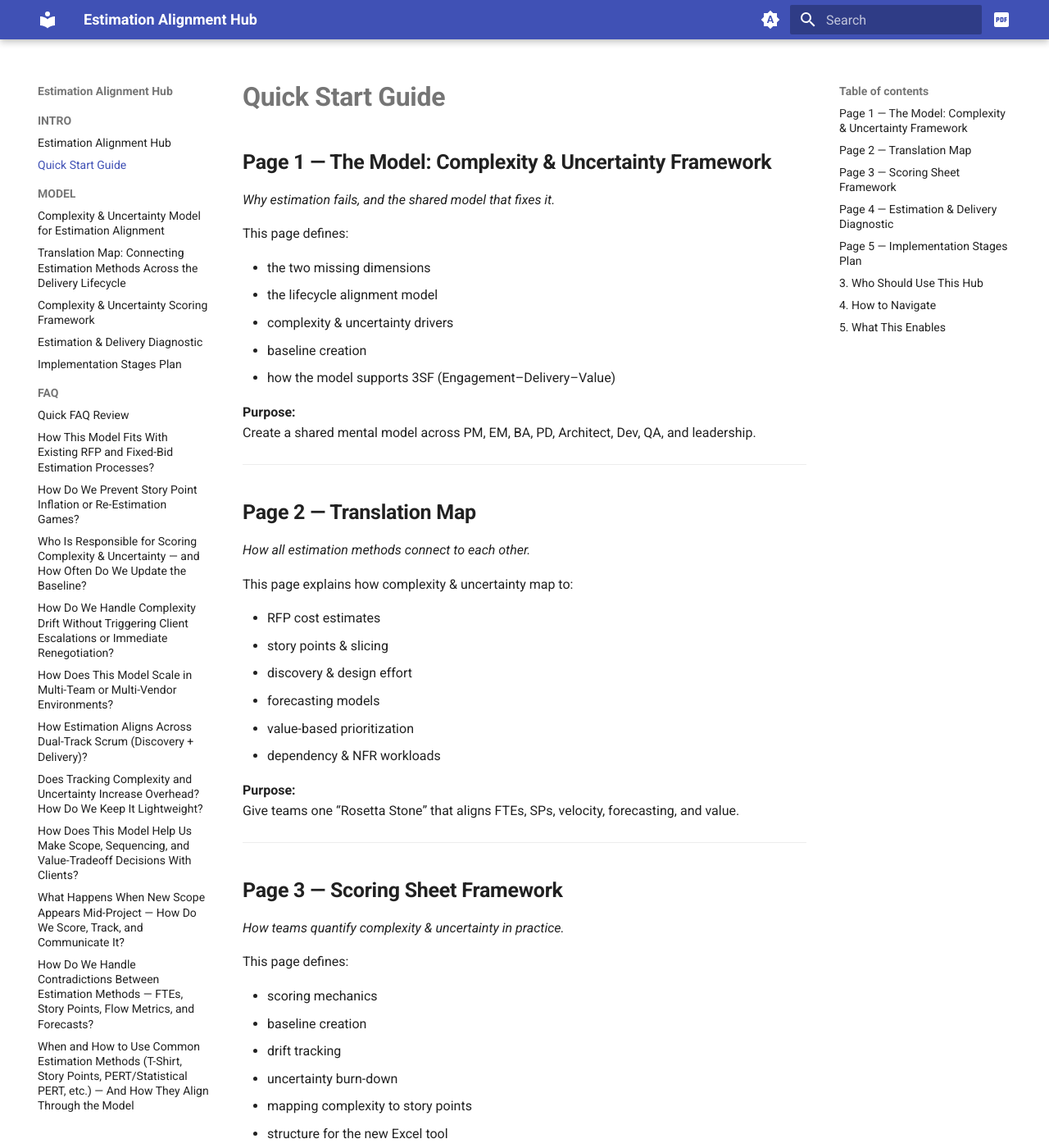
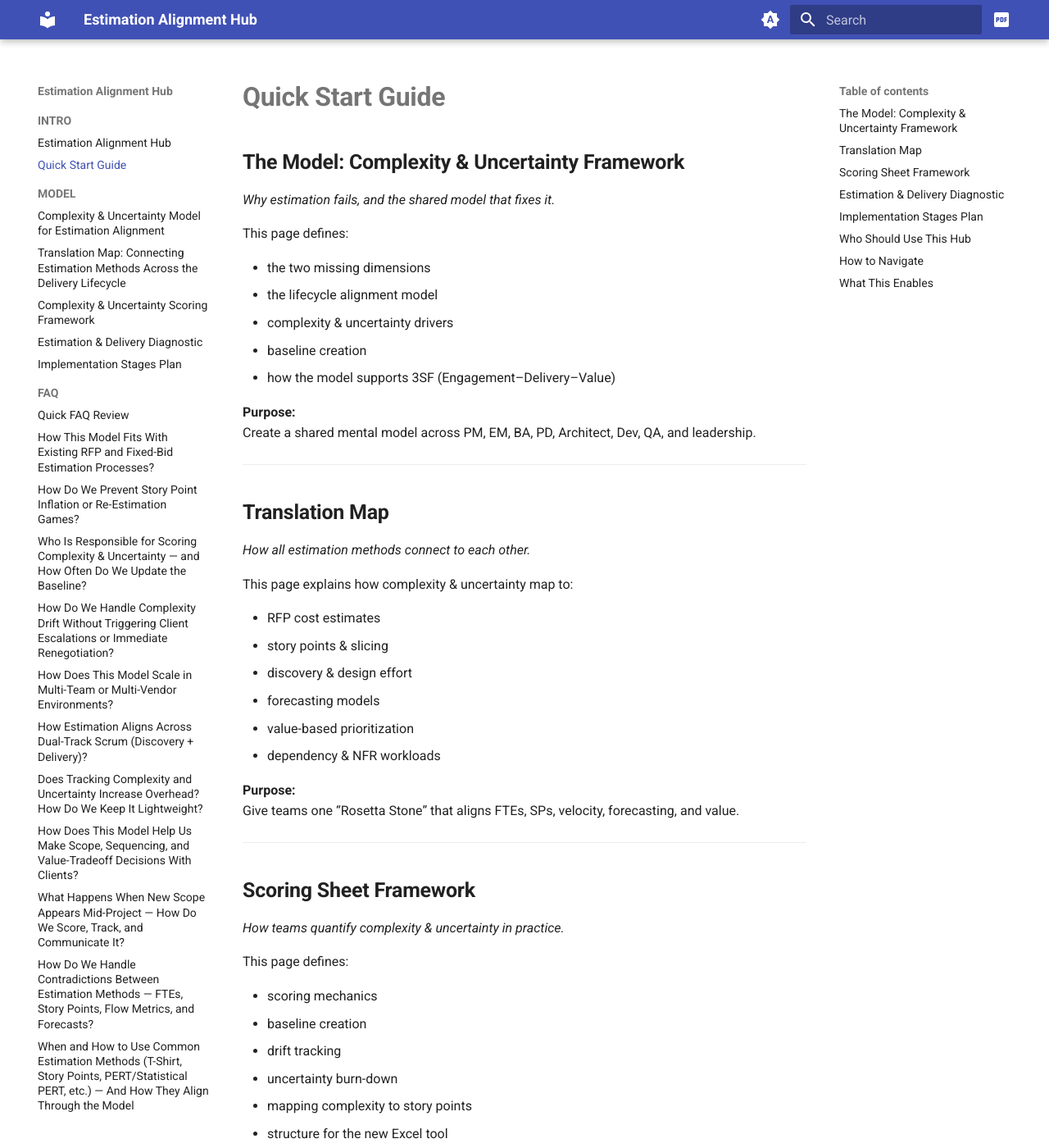
Before and after one commit to vitar/eah, an MkDocs documentation site: the page built from docs/010-quick-start.md, in a window 1280 px wide and 1400 px high. Shown: the whole window at 82% size. Built offline with MkDocs 1.6.1 and Material for MkDocs 9.7.7, drawn with Linux system fonts in a browser that asks for light colours; some of the changed text lies outside the part shown.

Commit message:
Update 010-quick-start.md

```diff
--- a/docs/010-quick-start.md
+++ b/docs/010-quick-start.md
@@ -1,6 +1,6 @@
 # **Quick Start Guide**
 
-## **Page 1 — The Model: Complexity & Uncertainty Framework**
+## **The Model: Complexity & Uncertainty Framework**
 
 *Why estimation fails, and the shared model that fixes it.*
 
@@ -17,7 +17,7 @@ Create a shared mental model across PM, EM, BA, PD, Architect, Dev, QA, and lead
 
 ---
 
-## **Page 2 — Translation Map**
+## **Translation Map**
 
 *How all estimation methods connect to each other.*
 
@@ -35,7 +35,7 @@ Give teams one “Rosetta Stone” that aligns FTEs, SPs, velocity, forecasting,
 
 ---
 
-## **Page 3 — Scoring Sheet Framework**
+## **Scoring Sheet Framework**
 
 *How teams quantify complexity & uncertainty in practice.*
 
@@ -53,7 +53,7 @@ Provide a consistent operational method to measure and track scope across RFP
 
 ---
 
-## **Page 4 — Estimation & Delivery Diagnostic**
+## **Estimation & Delivery Diagnostic**
 
 *How to identify where the estimation system is breaking — and why.*
 
@@ -71,7 +71,7 @@ Offer PMs, EMs, Directors, and Practice Leads a fast way to detect misalignment
 
 ---
 
-## **Page 5 — Implementation Stages Plan**
+## **Implementation Stages Plan**
 
 *How to adopt this model across the organization.*
 
@@ -91,7 +91,7 @@ Ensure sustainable, low-friction adoption across teams, portfolios, and leadersh
 
 ---
 
-## **3. Who Should Use This Hub**
+## **Who Should Use This Hub**
 
 This hub is designed for:
 
@@ -107,7 +107,7 @@ This hub is designed for:
 
 ---
 
-## **4. How to Navigate**
+## **How to Navigate**
 
 Use the pages in the following sequence:
 
@@ -122,7 +122,7 @@ This sequence mirrors the natural flow of learning and change.
 
 ---
 
-## **5. What This Enables**
+## **What This Enables**
 
 Once adopted, this model unlocks:
 
```
